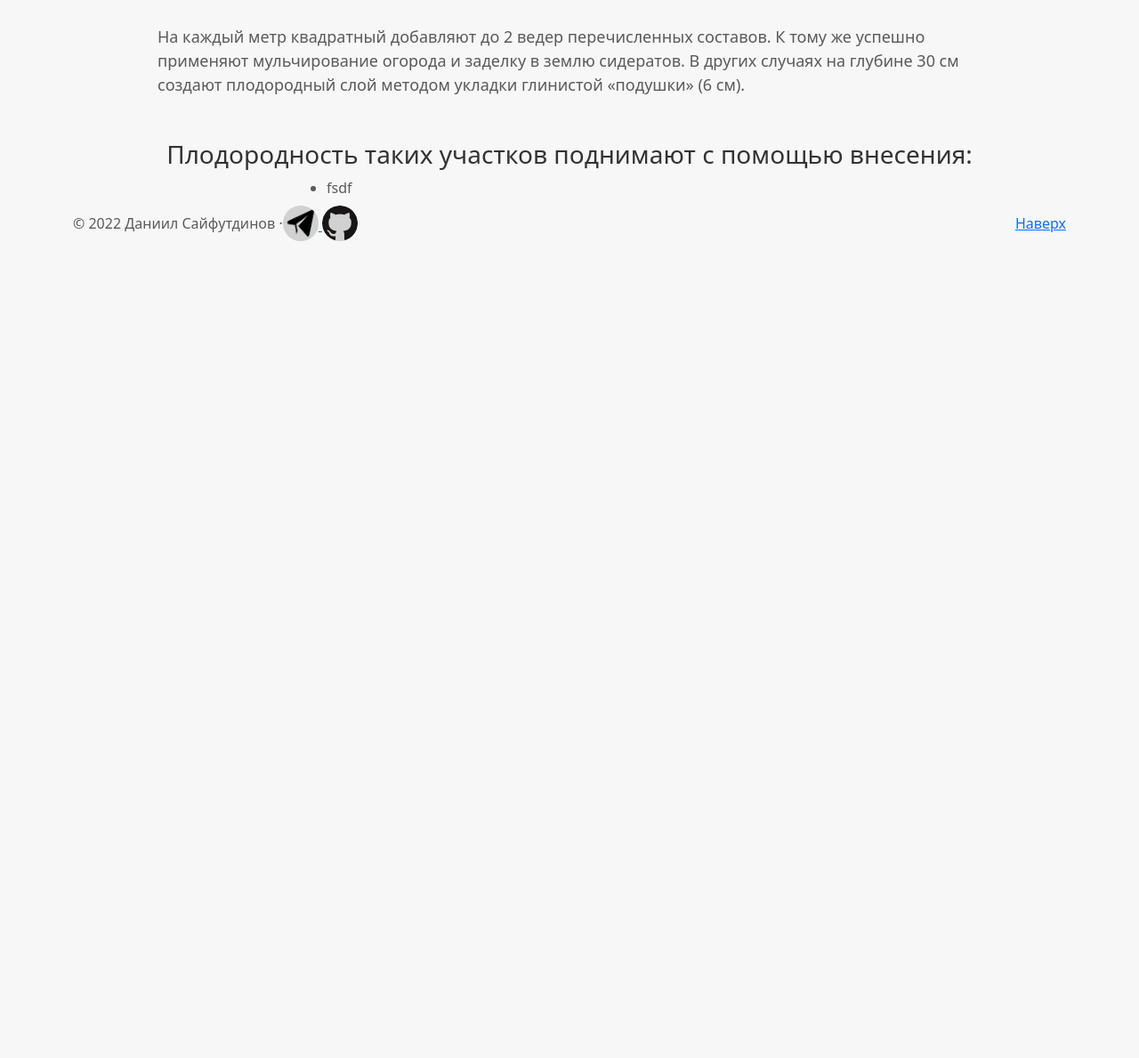
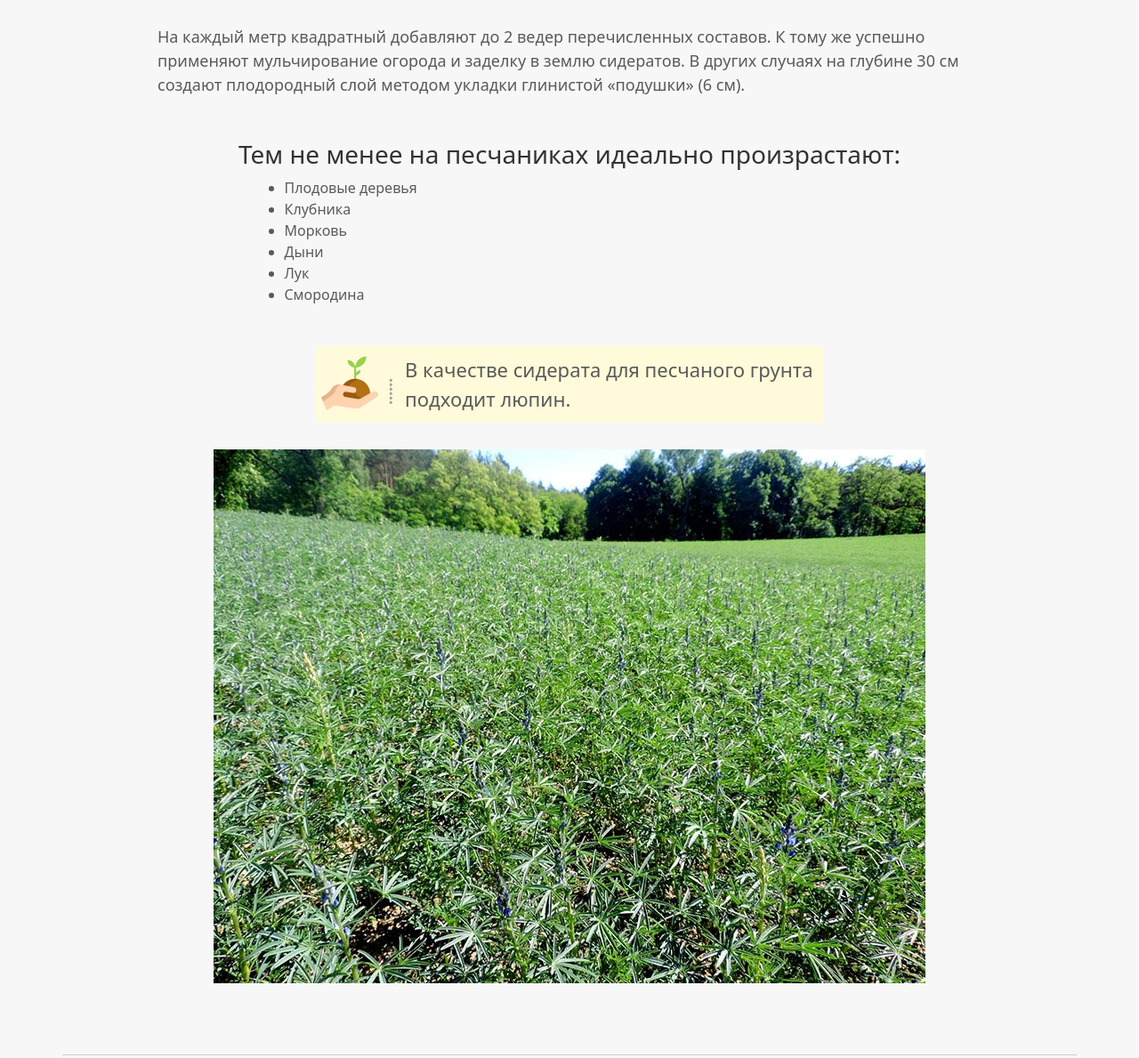
Before and after one commit to dsayfutdinov/EcoLand, a plain HTML site: page templates/sand.html in a window 1280 px wide. Shown: the part 1539-2728 px from the top of the page at 89% size. Before the commit the page ends 1826 px from the top, so only its background shows below. Drawn offline with Linux system fonts and the light colour scheme; files whose address does not match are found by name.

Commit message:
completed sand page

```diff
--- a/templates/sand.html
+++ b/templates/sand.html
@@ -74,7 +74,6 @@
 
       </ul>
 
-        <a href=""></a>
         <form class="d-flex nav-right-block flex-space-between">
       </form>
     </div>
@@ -99,13 +98,20 @@
 	<div class="content-img"><img src="../static/img/sand2.jpg" alt=""></div>
 <div class="col-lg-10 content-text">На каждый метр квадратный добавляют до 2 ведер перечисленных составов. К тому же успешно применяют мульчирование огорода и заделку в землю сидератов. В других случаях на глубине 30 см создают плодородный слой методом укладки глинистой «подушки» (6 см).</div>
 
-	<h3 class='text-center subheader mt-5'>Плодородность таких участков поднимают с помощью внесения:</h3>
-    <ul class='col-md-6'>
-    	<li>fsdf</li>
+	<h3 class='text-center subheader mt-5'>Тем не менее на песчаниках идеально произрастают:</h3>
+    <ul class='col-md-7'>
+		<li>Плодовые деревья</li>
+		<li>Клубника</li>
+		<li>Морковь</li>
+		<li>Дыни</li>
+		<li>Лук</li>
+		<li>Смородина</li>
     </ul>
+<blockquote class='col-md-6 quote'>В качестве сидерата для песчаного грунта подходит люпин.</blockquote>
+<div class="content-img"><img src="../static/img/sand3.jpg" alt=""></div>
+  <hr class="featurette-divider">
   </div>
   </div>
-
   <!-- FOOTER -->
   <footer class="container">
     <p class="float-end"><a href="#">Наверх</a></p>
```
Also changed, not shown: index.html (+5 -5 lines).
